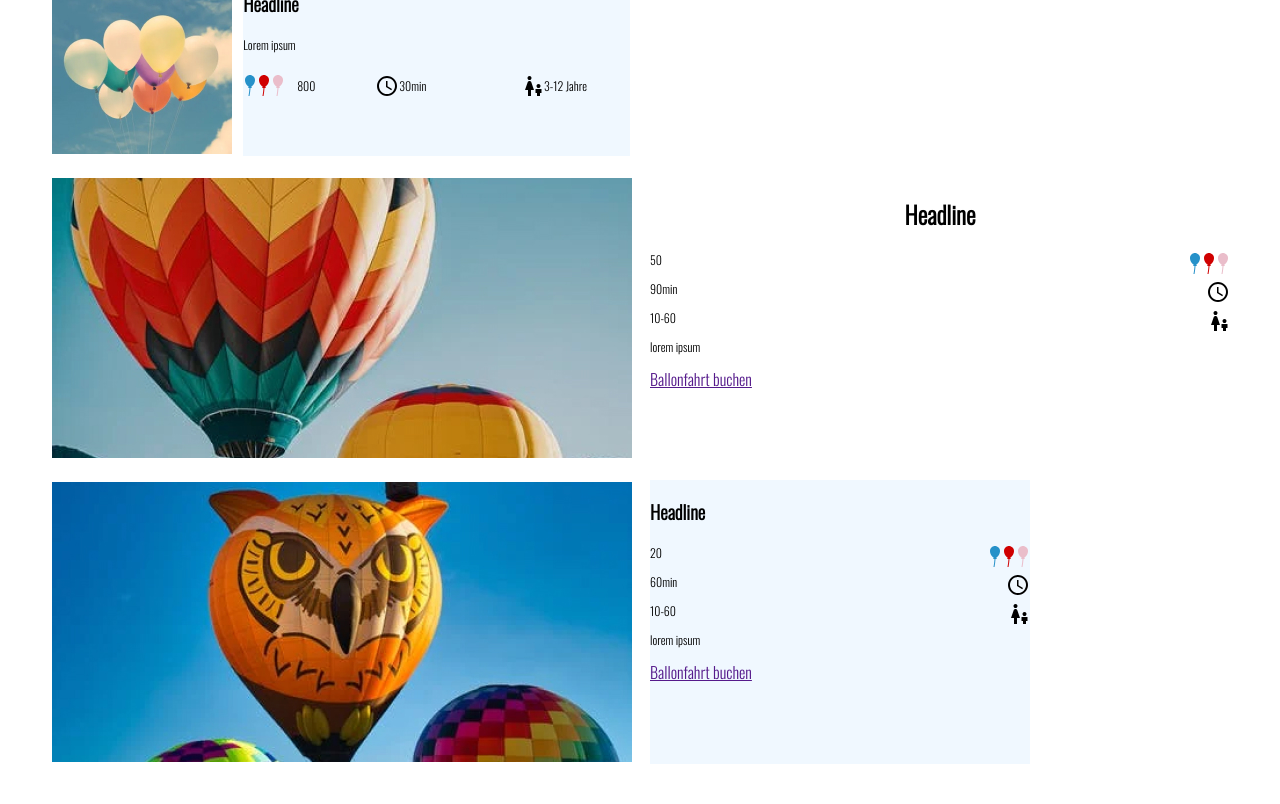
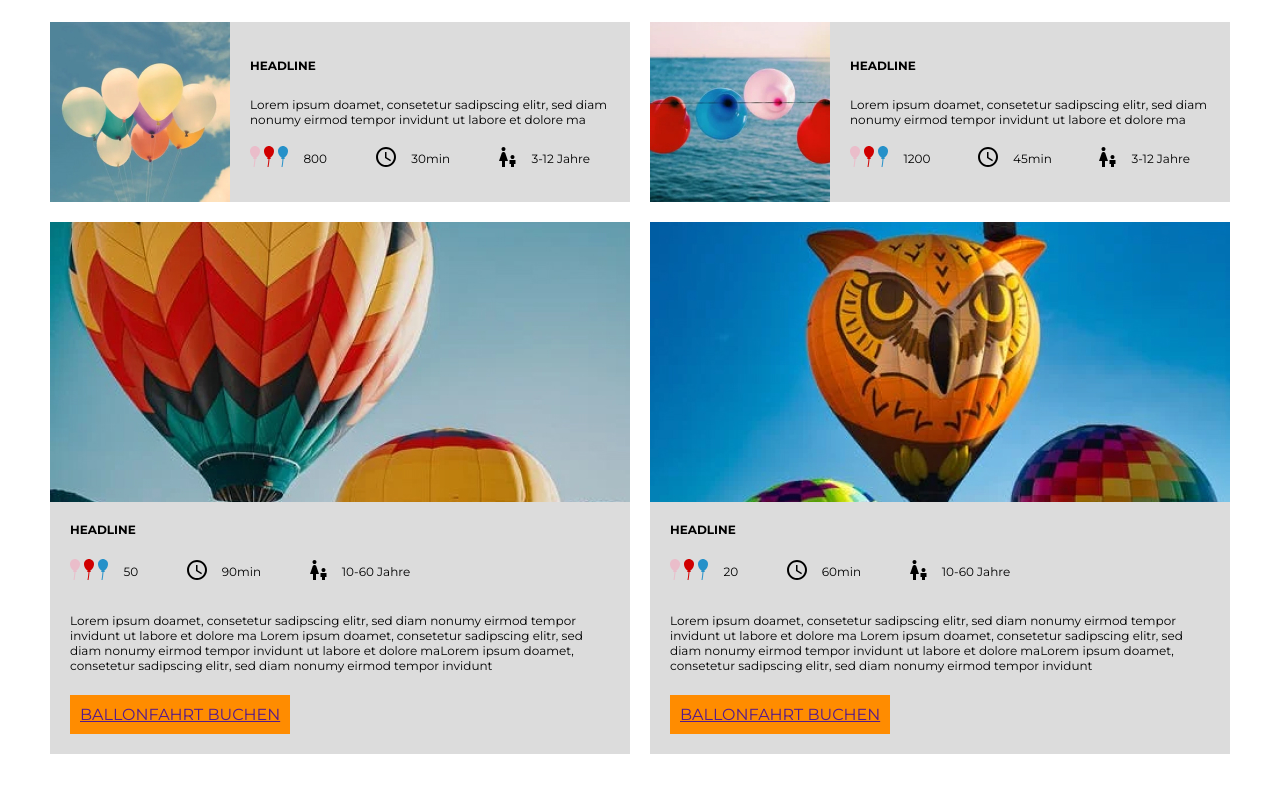
Before and after one commit to Deciden/Ballon-Tag, a plain HTML site: page PraxisFreitagIII/index.html in a window 1280 px wide. Shown: the part 240-1044 px from the top of the page. Drawn offline with nearby package versions, Linux system fonts and the light colour scheme.

Commit message:
finished 3:56

```diff
--- a/PraxisFreitagIII/css/style.css
+++ b/PraxisFreitagIII/css/style.css
@@ -1,5 +1,5 @@
 body {
-    font-family: 'Oswald', sans-serif;
+    font-family: 'Montserrat', sans-serif;
 }
 
 .grid_container {
@@ -14,48 +14,66 @@ body {
     margin-right: auto;
 }
 
-.sub_grid {
-    display: grid;
-    row-gap: 20px;
+.sub_grid_2 {
+    display: flex;
 }
 
-.sub_grid_2 {
-    display: grid;
-    grid-template-columns: repeat(2, 1fr);
-    row-gap: 0px;
-}
-
-div.sub_grid_2 {
-    align-items: center;
-}
-
-
-.sub_grid_3 {
-    display: grid;
-    grid-template-columns: repeat(3, 1fr);
-    row-gap: 0px;
-}
-
-
-div.sub_grid_3.col_4 {
-    justify-items: left;
+div.sub_grid_2 div {
+    align-self: center;
 }
 
 .sub_grid_4 {
     display: grid;
     grid-template-columns: repeat(4, 1fr);
     row-gap: 0px;
+    column-gap: 20px;
+}
+
+div.col_4 {
+    display: flex;
+    flex-basis: 380px;
+    flex-wrap: wrap;
+    align-content: center;
+    padding-right: 20px;
+}
+
+div.col_4 div.col_4 {
+    justify-content:space-between;
 }
 
 .sub_grid_6 {
+    background-color: gainsboro;
     display: grid;
     grid-template-columns: repeat(6, 1fr);
     row-gap: 0px;
+    column-gap: 20px;
 }
 
-img {
-    float: right;
-    padding: 2px;
+section div div.col_6 {
+    padding: 20px;
+    padding-bottom: 30px;
+}
+
+.icons {
+    display: flex;
+    flex-basis: 380px;
+    flex-wrap: wrap;
+    align-content: center;
+    justify-content:space-between;
+    padding-right: 37%;
+}
+
+.button {
+    padding: 10px;
+    text-transform: uppercase;
+    background-color:darkorange;
+}
+
+/*Hier kommen die Textformatierungen*/
+
+h1 {
+    font-size: 36pt;
+    padding-top: 60px;
 }
 
 h1,
@@ -63,17 +81,43 @@ h2 {
     display: justify;
     text-align: center;
     justify-content: center;
+    margin: 5px;
+
 }
 
+h1,
+h2,
+h3 {
+    text-transform: uppercase;
+}
+
+h2 {
+    font-size: 27pt;
+    font-weight: 400;
+    padding-bottom: 20px;
+}
+
+h3,
 p {
     font-size: 9pt;
 }
 
-div.sub_grid_2 p {
-    margin-left: auto;
-    margin-right: auto;
+h3.text {
+    margin: 0px;
+    padding-bottom: 15px;
 }
 
+p.text{
+    padding-top: 10px;
+    padding-bottom: 20px;
+}
+
+.sub_grid_2 p{
+    padding-left: 15px;
+}
+/*hier enden die textformatierungen*/
+
+/*allgemeine col regeln*/
 .col_2 {
     grid-column: span 2;
 }
@@ -84,10 +128,6 @@ div.sub_grid_2 p {
 
 .col_4 {
     grid-column: span 4;
-}
-
-div.col_4 {
-    background-color: aliceblue;
 }
 
 .col_5 {
@@ -121,3 +161,4 @@ div.col_4 {
 .col_12 {
     grid-column: span 12;
 }
+/*allgemeine column regeln ende*/
--- a/PraxisFreitagIII/index.html
+++ b/PraxisFreitagIII/index.html
@@ -3,7 +3,7 @@
 
 <head>
     <meta charset="utf-8">
-    <title>Ballon Tag</title>
+    <title>Ballon Tage</title>
     <link rel="stylesheet" href="css/style.css">
     <link rel="icon" href="images\d_logo.svg">
     <meta name="author" content="Derin">
@@ -11,8 +11,7 @@
     <!-- Schriftart -->
     <link rel="preconnect" href="https://fonts.googleapis.com">
     <link rel="preconnect" href="https://fonts.gstatic.com" crossorigin>
-    <link href="https://fonts.googleapis.com/css2?family=Oswald:wght@300&display=swap" rel="stylesheet">
-
+    <link href="https://fonts.googleapis.com/css2?family=Montserrat:wght@400;700&display=swap" rel="stylesheet">
 </head>
 
 <body>
@@ -29,14 +28,16 @@
         <section class="grid_container">
 
             <h2 class="col_12">Erleben sie mit uns die welt der Ballons</h2>
-
+<!-- anfang der element oben links -->
             <div class="sub_grid_6 col_6">
                 <img class="col_2" src="images/image-1-square.jpg" alt="Luftballons">
                 <div class="col_4">
+
                     <h3 class="col_4">Headline</h3>
-                    <p class="col_4"> Lorem ipsum</p>
 
-                    <div class="sub_grid_3 col_4">
+                    <p class="col_4">Lorem ipsum doamet, consetetur sadipscing elitr, sed diam nonumy eirmod tempor invidunt ut labore et dolore ma</p>
+
+                    <div class="col_4">
                         <div class="sub_grid_2">
                             <div>
                                 <img src="icons\pink-ballon.svg" alt="Balloonzahl">
@@ -63,71 +64,136 @@
                 </div>
             </div>
 
+<!-- anfang der element oben rechts -->
 
-        </section>
+            <div class="sub_grid_6 col_6">
+                <img class="col_2" src="images/image-2-square.jpg" alt="Luftballons">
 
-        <section class="grid_container">
+                <div class="col_4">
 
-            <img src="images/image-1-wide.jpg" alt="Luftballons" class="col_6">
+                    <h3 class="col_4">Headline</h3>
 
-            <div class="col_6">
-                <h2 class="col_6">Headline</h2>
-                <p class="col_6"></p>
+                    <p class="col_4">Lorem ipsum doamet, consetetur sadipscing elitr, sed diam nonumy eirmod tempor invidunt ut labore et dolore ma</p>
 
-
-                <div class="subgrid_3">
+                    <div class="col_4">
+                        <div class="sub_grid_2">
                             <div>
                                 <img src="icons\pink-ballon.svg" alt="Balloonzahl">
                                 <img src="icons\red-ballon.svg">
                                 <img src="icons\blue-ballon.svg">
-                        <p>50</p>
+                            </div>
+                            <p>1200</p>
                         </div>
 
+                        <div class="sub_grid_2">
                             <div>
                                 <img src="icons/clock.svg" alt="Flugzeit">
-                        <p>90min</p>
+                            </div>
+                            <p>45min</p>
                         </div>
 
+                        <div class="sub_grid_2">
                             <div>
                                 <img src="icons/family.svg" alt="Altersbegrenzung">
-                        <p>10-60</p>
                             </div>
-
-                    <p class="col_6">lorem ipsum</p>
-
-                    <a class="col_6" href="">Ballonfahrt buchen</a>
+                            <p>3-12 Jahre</p>
+                        </div>
+                    </div>
                 </div>
             </div>
 
-            <img src="images/image-2-wide.jpg" alt="Luftballons" class="col_6">
+        </section>
 
-            <div class="col_4">
-                <h3 class="col_4">Headline</h3>
-                <p class="col_4"></p>
+<!-- wechsel ober/untersegment -->
+
+        <section class="grid_container">
+
+            <div class="sub_grid_6 col_6">
+
+                <img class="col_6" src="images/image-1-wide.jpg" alt="Luftballons">
+
+                <div class="col_6">
+                    <h3 class="col_6 text">Headline</h3>
 
 
-                <div class="subgrid_3">
+                    <div class="icons">
+                        <div class="sub_grid_2">
                             <div>
                                 <img src="icons\pink-ballon.svg" alt="Balloonzahl">
                                 <img src="icons\red-ballon.svg">
                                 <img src="icons\blue-ballon.svg">
+                            </div>
+                            <p>50</p>
+                        </div>
+
+                        <div class="sub_grid_2">
+                            <div>
+                                <img src="icons/clock.svg" alt="Flugzeit">
+                            </div>
+                            <p>90min</p>
+                        </div>
+
+                        <div class="sub_grid_2">
+                            <div>
+                                <img src="icons/family.svg" alt="Altersbegrenzung">
+                            </div>
+                            <p>10-60 Jahre</p>
+                        </div>
+                    </div>
+
+                    <p class="text">Lorem ipsum doamet, consetetur sadipscing elitr, sed diam nonumy eirmod tempor invidunt
+                        ut labore et dolore ma Lorem ipsum doamet, consetetur sadipscing elitr, sed diam nonumy eirmod
+                        tempor invidunt ut labore et dolore maLorem ipsum doamet, consetetur sadipscing elitr, sed diam
+                        nonumy eirmod tempor invidunt</p>
+
+                    <a class="button" href=""> Ballonfahrt buchen</a>
+
+                </div>
+
+            </div>
+
+            <div class="sub_grid_6 col_6">
+
+                <img class="col_6" src="images/image-2-wide.jpg" alt="Luftballons">
+
+                <div class="col_6">
+                    <h3 class="col_6 text">Headline</h3>
+
+
+                    <div class="icons">
+                        <div class="sub_grid_2">
+                            <div>
+                                <img src="icons\pink-ballon.svg" alt="Balloonzahl">
+                                <img src="icons\red-ballon.svg">
+                                <img src="icons\blue-ballon.svg">
+                            </div>
                             <p>20</p>
                         </div>
 
+                        <div class="sub_grid_2">
                             <div>
                                 <img src="icons/clock.svg" alt="Flugzeit">
+                            </div>
                             <p>60min</p>
                         </div>
 
+                        <div class="sub_grid_2">
                             <div>
                                 <img src="icons/family.svg" alt="Altersbegrenzung">
-                        <p>10-60</p>
+                            </div>
+                            <p>10-60 Jahre</p>
+                        </div>
                     </div>
 
-                    <p class="col_6">lorem ipsum</p>
+                    <p class="text">Lorem ipsum doamet, consetetur sadipscing elitr, sed diam nonumy eirmod tempor invidunt
+                        ut labore et dolore ma Lorem ipsum doamet, consetetur sadipscing elitr, sed diam nonumy eirmod
+                        tempor invidunt ut labore et dolore maLorem ipsum doamet, consetetur sadipscing elitr, sed diam
+                        nonumy eirmod tempor invidunt</p>
 
-                    <a class="col_6" href="">Ballonfahrt buchen</a>
+                    <a class="button" href=""> Ballonfahrt buchen</a>
+
                 </div>
+
             </div>
 
         </section>
```
Lines whose indentation alone changed are shown as unchanged.
